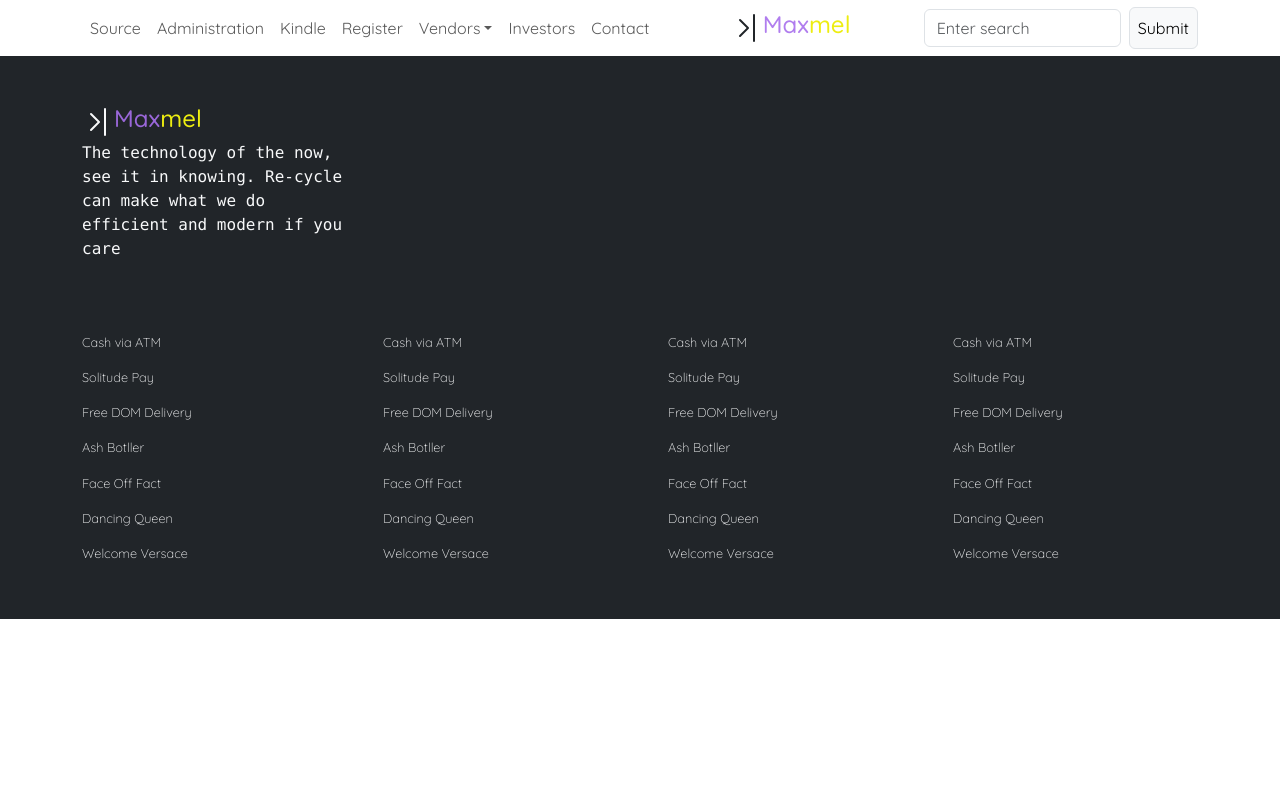
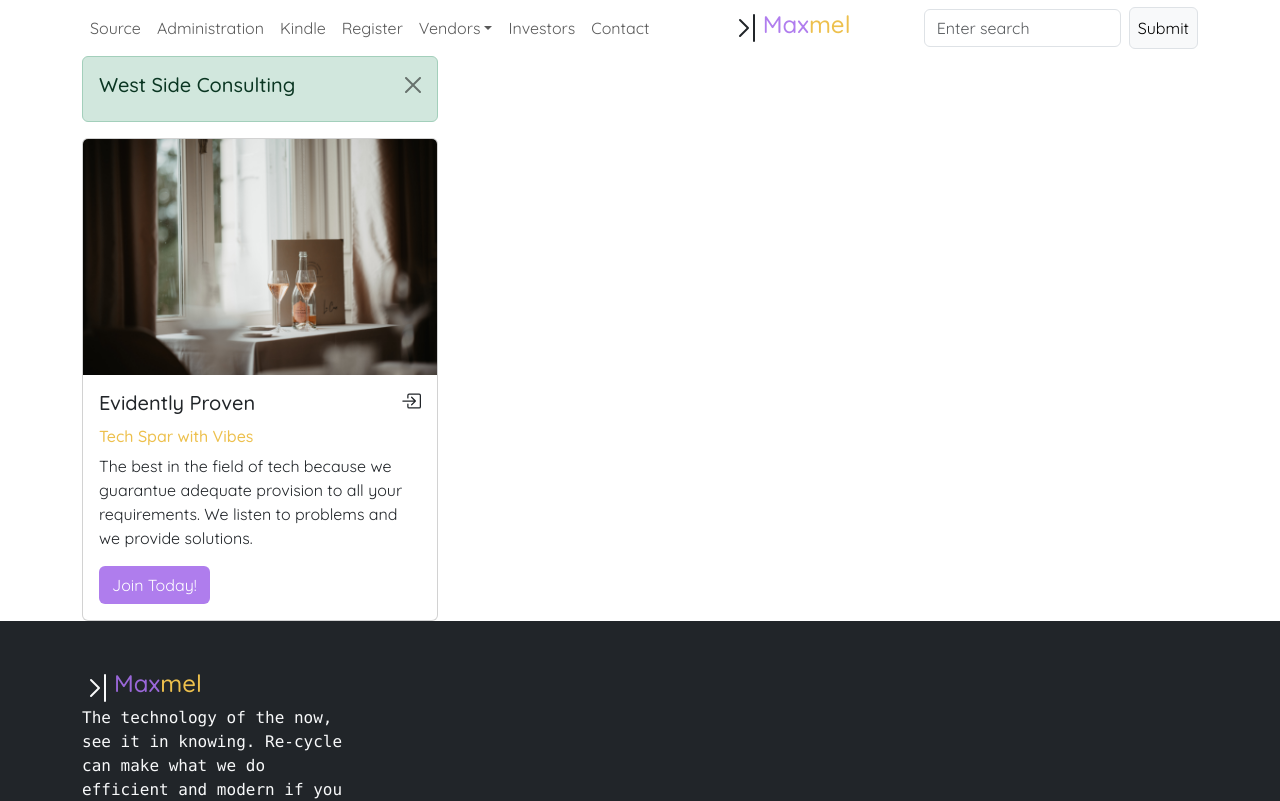
Before and after one commit to Henry-Egboh/maxmel, a React (Create React App) app: page / in a window 1280 px wide. Shown: the top 801 px of the page. Built offline with nearby package versions, Linux system fonts and the light colour scheme.

Commit message:
Added a side content with alert and card components of bootstrap

```diff
--- a/src/Components/Home.js
+++ b/src/Components/Home.js
@@ -1,10 +1,12 @@
 import Footer from './Footer';
 import NavbarComp from './NavbarComp';
+import Main from './Main';
 
 const Home = () => {
     return (
         <div>
             <NavbarComp />
+            <Main />
             <Footer />
         </div>
     );
--- a/src/Components/Main.js
+++ b/src/Components/Main.js
@@ -0,0 +1,64 @@
+import { useState } from 'react';
+import {Alert, Row, Col, Button, Card, Container} from 'react-bootstrap';
+import sidePic from '../Assets/martin-baron-RBmlPdZ13nE-unsplash.jpg';
+import { BoxArrowInRight } from 'react-bootstrap-icons';
+
+
+// function to display Alert component
+function AlertDismissibleExample() {
+    const [show, setShow] = useState(true);
+
+    if (show) {
+      return (
+        <Alert variant="success" onClose={() => setShow(false)} dismissible>
+          <Alert.Heading className='fs-5'>West Side Consulting</Alert.Heading>
+        </Alert>
+      );
+    }
+    return <Button onClick={() => setShow(true)} className='btn-secondary'>Show Alert</Button>;
+  }
+
+//   main component
+function Main() {
+    return (
+        <div>
+            <Container>
+            {/* side bar col 1 */}
+            <Row>
+                <Col xs={12} md={4}>
+                <aside>
+                    {/* alert component */}
+                    <div>
+                        <AlertDismissibleExample />
+                    </div>
+
+                    {/* card with images */}
+                    <div>
+                        <Card>
+                            <Card.Img variant="top" src={sidePic} />
+                            <Card.Body>
+                                <Card.Title>Evidently Proven <BoxArrowInRight className='flo'/></Card.Title>
+                                <Card.Subtitle className='color-text-sub py-2'>Tech Spar with Vibes</Card.Subtitle>
+                                <Card.Text>
+                                    The best in the field of tech because we guarantue adequate provision to all your requirements.
+                                    We listen to problems and we provide solutions.
+                                </Card.Text>
+                                <Button variant="" className='color-btn'>Join Today!</Button>
+                            </Card.Body>
+                        </Card>
+                    </div>
+                </aside>
+                </Col>
+
+                 {/* main col 2*/}
+                <Col xs={12} md={8}>
+                <main>
+
+                </main>
+                </Col>
+            </Row>
+            </Container>
+        </div>
+    );
+}
+export default Main;
--- a/src/index.css
+++ b/src/index.css
@@ -10,7 +10,7 @@
 }
 
 .color-text-sub {
-  color: #eded11;
+  color: #edc04d;
 }
 
 .color-text {
@@ -21,3 +21,12 @@
   width: 1.6rem;
   height: 1.6rem;
 }
+
+.color-btn {
+  background-color: hsla(267deg, 77%, 68%, 0.9);
+  color: #fff;
+}
+
+.flo {
+  float: right;
+}
```
